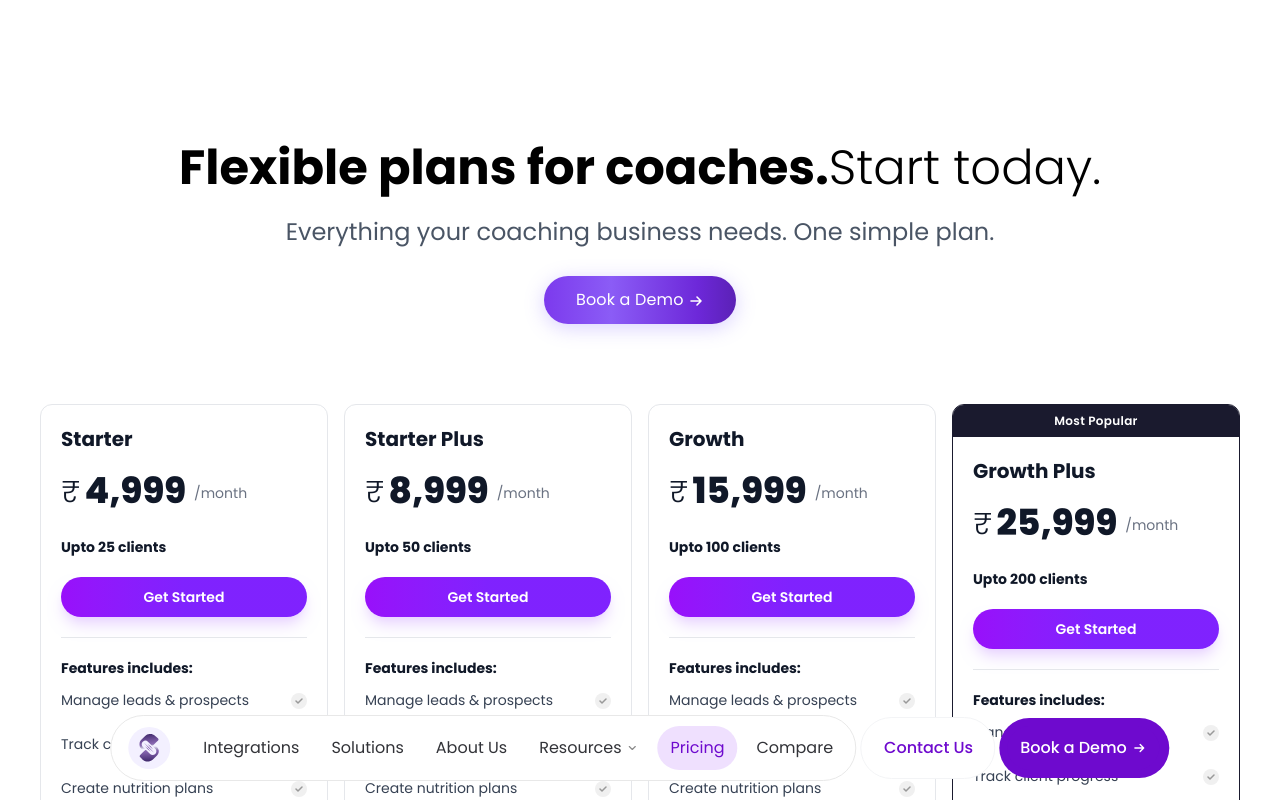
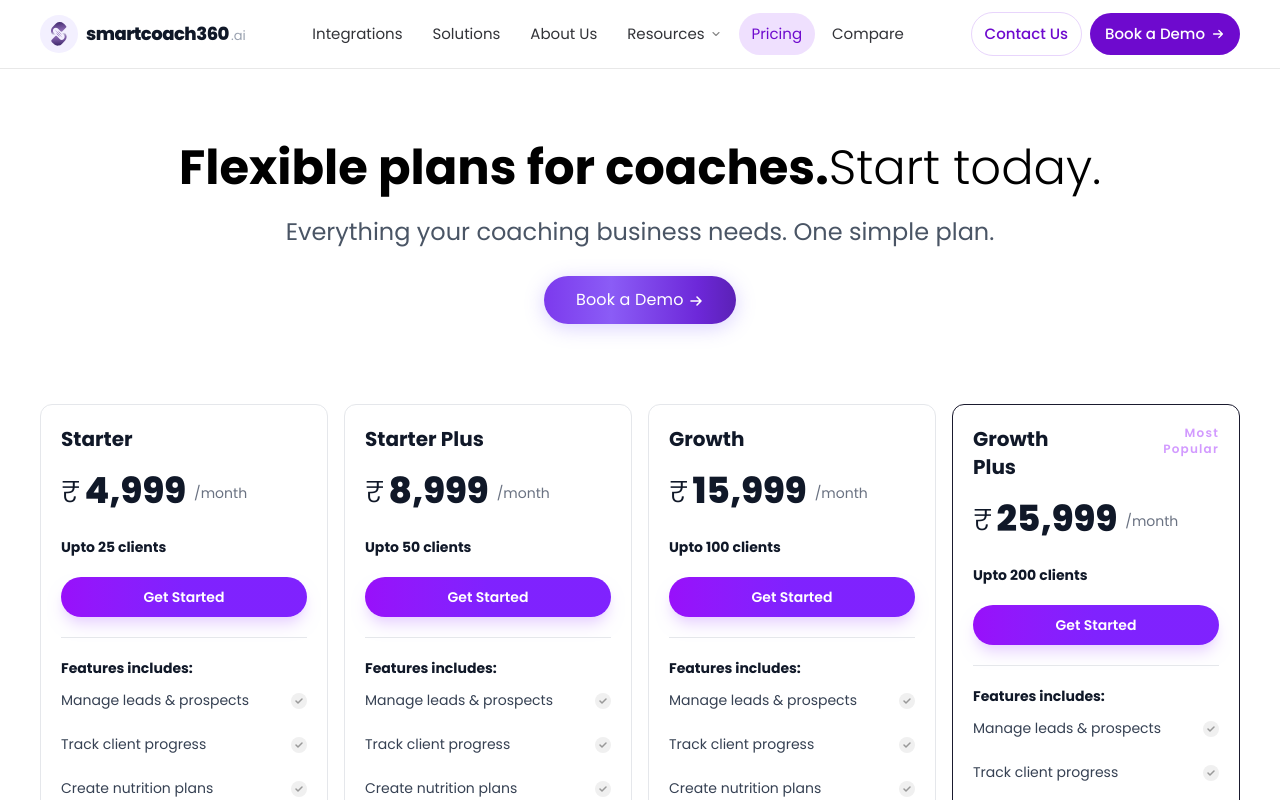
Before and after one commit to Suraj8517/smartcoach360-new-theme, a React (Vite) app: page /pricing in a window 1280 px wide. Shown: the top 800 px of the page. Built offline with nearby package versions, Linux system fonts and the light colour scheme.

Commit message:
new updates

```diff
--- a/src/components/Aboutus/AboutUsHero.jsx
+++ b/src/components/Aboutus/AboutUsHero.jsx
@@ -52,7 +52,7 @@ export default function AboutUsHero() {
               backgroundClip: "text",
             }}
           >
-           Built by Fitness Professionals,
+           Built by Health & Wellness Coaches,
           </span>
           <br className="hidden sm:block" /> for Fitness Professionals
         </h1>
--- a/src/components/Navbar.jsx
+++ b/src/components/Navbar.jsx
@@ -1,16 +1,6 @@
 import { useState, useEffect, useRef } from "react";
 import { useNavigate, useLocation } from "react-router-dom";
 import logo from "../assets/smartcoach360.svg";
-
-const NAV_ROUTES = {
-  Integrations: "/integrations",
-  Solutions: "/solutions",
-  "About Us": "/about-us",
-  Resources: "/resources",
-  Pricing: "/pricing",
-  Compare: "/compare",
-  "Contact Us": "/contact-us",
-};
 
 const MOBILE_ROUTES = {
   "About Us": "/about-us",
@@ -64,12 +54,7 @@ const RESOURCES_SUBMENU = [
   },
 ];
 
-const DesktopFloatingNav = ({ navigate, currentPath }) => {
-  const [resourcesOpen, setResourcesOpen] = useState(false);
-  const resourcesRef = useRef(null);
-  const timeoutRef = useRef(null);
-
-  const centerLinks = [
+const CENTER_LINKS = [
   { label: "Integrations", route: "/integrations" },
   { label: "Solutions", route: "/solutions" },
   { label: "About Us", route: "/about-us" },
@@ -77,6 +62,18 @@ const DesktopFloatingNav = ({ navigate, currentPath }) => {
   { label: "Pricing", route: "/pricing" },
   { label: "Compare", route: "/comparison" },
 ];
+
+// ─── Resources dropdown ────────────────────────────────────────────────────────
+
+function ResourcesDropdown({ currentPath, navigate, dropdownPos = "bottom" }) {
+  const [resourcesOpen, setResourcesOpen] = useState(false);
+  const timeoutRef = useRef(null);
+
+  const isResourcesActive =
+    currentPath === "/resources" ||
+    currentPath === "/blogs" ||
+    currentPath === "/success-stories" ||
+    currentPath === "/security";
 
   const handleMouseEnter = () => {
     clearTimeout(timeoutRef.current);
@@ -87,72 +84,55 @@ const DesktopFloatingNav = ({ navigate, currentPath }) => {
     timeoutRef.current = setTimeout(() => setResourcesOpen(false), 120);
   };
 
-  const isResourcesActive =
-    currentPath === "/resources" ||
-    currentPath === "/blogs" ||
-    currentPath === "/success-stories" ||
-    currentPath === "/security";
+  const isTop = dropdownPos === "top";
 
   return (
-    <div className="fixed bottom-3.5 left-1/2 -translate-x-1/2 z-[9999] flex items-center gap-1 rounded-full p-[5px] font-[Poppins] whitespace-nowrap">
-      <div className="flex items-center gap-1 bg-white rounded-full border border-[#e8e8e8] p-[5px] whitespace-nowrap">
-        <button
-          onClick={() => navigate("/")}
-          className="flex items-center gap-1.5 px-3 py-1.5 rounded-full bg-transparent border-none cursor-pointer flex-shrink-0"
-          aria-label="Home"
-        >
-          <div className="w-[42px] h-[42px] rounded-full bg-[#f3f0ff] flex items-center justify-center flex-shrink-0">
-            <img src={logo} alt="Logo" className="w-7 h-7 object-contain" />
-          </div>
-        </button>
-
-        <div className="flex items-center gap-1.5 px-1">
-          {centerLinks.map(({ label, route, hasSubmenu }) => {
-            const isActive = route ? currentPath === route : isResourcesActive;
-
-            if (hasSubmenu) {
-              return (
     <div
-                  key={label}
-                  ref={resourcesRef}
       className="relative"
       onMouseEnter={handleMouseEnter}
       onMouseLeave={handleMouseLeave}
     >
       <button
-                    className={`flex items-center gap-[5px] px-[13px] py-2.5 rounded-full text-base font-normal border-none cursor-pointer whitespace-nowrap transition-colors duration-150 font-[Poppins]
-                      ${isActive
+        className={`flex items-center gap-[5px] px-[13px] py-2.5 rounded-full text-[15px] font-normal border-none cursor-pointer whitespace-nowrap transition-colors duration-150 font-[Poppins]
+          ${isResourcesActive
             ? "text-[#6E0ACE] bg-[#EFE0FE]"
             : "text-[#323338] bg-transparent hover:text-[#6E0ACE] hover:bg-[#f9f5ff]"
           }`}
       >
-                    {label}
+        Resources
         <svg
           width="12" height="12" viewBox="0 0 24 24" fill="none"
           stroke="currentColor" strokeWidth="2.2" strokeLinecap="round" strokeLinejoin="round"
-                      className={`transition-transform duration-200 ${resourcesOpen ? "rotate-180" : "rotate-0"} ${isActive ? "text-[#6E0ACE]" : "text-[#888]"}`}
+          className={`transition-transform duration-200 ${resourcesOpen ? "rotate-180" : "rotate-0"} ${isResourcesActive ? "text-[#6E0ACE]" : "text-[#888]"}`}
         >
           <path d="M6 9l6 6 6-6" />
         </svg>
       </button>
 
       <div
-                    className={`absolute z-[10000] bottom-[calc(100%+12px)] left-1/2 -translate-x-1/2 bg-white border border-[#ede9fe] rounded-2xl shadow-[0_8px_32px_rgba(110,10,206,0.10),0_2px_8px_rgba(0,0,0,0.07)] p-2 min-w-[220px] flex flex-col gap-1 font-[Poppins] transition-all duration-[180ms] ease-in-out
+        className={`absolute z-[10000] left-1/2 -translate-x-1/2 bg-white border border-[#ede9fe] rounded-2xl shadow-[0_8px_32px_rgba(110,10,206,0.10),0_2px_8px_rgba(0,0,0,0.07)] p-2 min-w-[220px] flex flex-col gap-1 font-[Poppins] transition-all duration-[180ms] ease-in-out
+          ${isTop ? "bottom-[calc(100%+12px)]" : "top-[calc(100%+8px)]"}
           ${resourcesOpen
             ? "opacity-100 translate-y-0 pointer-events-auto"
-                        : "opacity-0 translate-y-1.5 pointer-events-none"
+            : `opacity-0 ${isTop ? "translate-y-1.5" : "-translate-y-1.5"} pointer-events-none`
           }`}
       >
+        {isTop ? (
           <div className="absolute -bottom-[7px] left-1/2 -translate-x-1/2 w-3.5 h-[7px] overflow-hidden">
             <div className="w-2.5 h-2.5 bg-white border border-[#ede9fe] rotate-45 mx-auto -mt-1.5" />
           </div>
+        ) : (
+          <div className="absolute -top-[7px] left-1/2 -translate-x-1/2 w-3.5 h-[7px] overflow-hidden rotate-180">
+            <div className="w-2.5 h-2.5 bg-white border border-[#ede9fe] rotate-45 mx-auto -mt-1.5" />
+          </div>
+        )}
 
         {RESOURCES_SUBMENU.map((item) => {
           const isSubActive = currentPath === item.route;
           return (
             <button
               key={item.label}
-                          onClick={() => { navigate(item.route); setResourcesOpen(false); }}
+              onClick={() => { navigate(item.route); }}
               className={`flex items-start gap-2.5 px-3 py-2.5 rounded-[10px] border-none cursor-pointer text-left transition-colors duration-[120ms] font-[Poppins]
                 ${isSubActive ? "bg-[#EFE0FE]" : "bg-transparent hover:bg-[#f9f5ff]"}`}
             >
@@ -175,11 +155,28 @@ const DesktopFloatingNav = ({ navigate, currentPath }) => {
   );
 }
 
+// ─── Shared nav links ──────────────────────────────────────────────────────────
+
+function NavLinks({ currentPath, navigate, dropdownPos = "bottom" }) {
+  return (
+    <>
+      {CENTER_LINKS.map(({ label, route, hasSubmenu }) => {
+        if (hasSubmenu) {
+          return (
+            <ResourcesDropdown
+              key={label}
+              currentPath={currentPath}
+              navigate={navigate}
+              dropdownPos={dropdownPos}
+            />
+          );
+        }
+        const isActive = currentPath === route;
         return (
           <button
             key={label}
             onClick={() => navigate(route)}
-                className={`px-[13px] py-2.5 rounded-full text-base font-normal border-none cursor-pointer whitespace-nowrap transition-colors duration-150 font-[Poppins]
+            className={`px-[13px] py-2.5 rounded-full text-[15px] font-normal border-none cursor-pointer whitespace-nowrap transition-colors duration-150 font-[Poppins]
               ${isActive
                 ? "text-[#6E0ACE] bg-[#EFE0FE]"
                 : "text-[#323338] bg-transparent hover:text-[#6E0ACE] hover:bg-[#f9f5ff]"
@@ -189,22 +186,112 @@ const DesktopFloatingNav = ({ navigate, currentPath }) => {
           </button>
         );
       })}
+    </>
+  );
+}
+
+// ─── Desktop Full-width bar (top of page) ─────────────────────────────────────
+
+const DesktopFullBar = ({ navigate, currentPath, visible }) => (
+  <div
+    className={`fixed top-0 left-0 right-0 z-[9999] w-full bg-white border-b border-[#e8e8e8] font-[Poppins]
+      transition-all duration-300 ease-in-out
+      ${visible
+        ? "opacity-100 pointer-events-auto translate-y-0"
+        : "opacity-0 pointer-events-none -translate-y-full"
+      }`}
+  >
+    <div className="max-w-[1400px] mx-auto px-6 xl:px-10 2xl:px-16 flex items-center justify-between h-[68px]">
+
+      <button
+        onClick={() => navigate("/")}
+        className="flex items-center gap-2 bg-transparent border-none cursor-pointer flex-shrink-0"
+        aria-label="Home"
+      >
+        <div className="w-[38px] h-[38px] rounded-full bg-[#f3f0ff] flex items-center justify-center flex-shrink-0">
+          <img src={logo} alt="Logo" className="w-6 h-6 object-contain" />
+        </div>
+        <div className="flex items-baseline">
+          <span className="text-[18px] font-extrabold text-gray-900 tracking-[-0.5px] leading-none">
+            smartcoach360
+          </span>
+          <span className="text-[13px] font-normal text-gray-400 ml-[2px] leading-none">
+            .ai
+          </span>
+        </div>
+      </button>
+
+      <div className="flex items-center gap-1">
+        <NavLinks currentPath={currentPath} navigate={navigate} dropdownPos="bottom" />
+      </div>
+
+      <div className="flex items-center gap-2 flex-shrink-0">
+        <button
+          onClick={() => navigate("/contact-us")}
+          className="px-[13px] py-2.5 rounded-full text-[15px] font-medium text-[#6E0ACE] bg-white border border-[#e8d5fc] cursor-pointer whitespace-nowrap font-[Poppins] transition-colors duration-150 hover:bg-[#EFE0FE]"
+        >
+          Contact Us
+        </button>
+        <button
+          onClick={() => window.open(url, "_blank")}
+          className="flex items-center gap-1.5 px-[15px] py-2.5 rounded-full text-[15px] font-medium text-white bg-[#6E0ACE] border-none cursor-pointer whitespace-nowrap font-[Poppins] transition-colors duration-150 hover:bg-[#9631F5]"
+        >
+          Book a Demo
+          <svg width="14" height="14" viewBox="0 0 16 16" fill="none" aria-hidden="true">
+            <path d="M3 8h10M9 4l4 4-4 4" stroke="#ffffff" strokeWidth="1.6" strokeLinecap="round" strokeLinejoin="round" />
+          </svg>
+        </button>
+      </div>
+
+    </div>
+  </div>
+);
+
+// ─── Desktop Floating pill (on scroll) ────────────────────────────────────────
+
+const DesktopFloatingNav = ({ navigate, currentPath, visible }) => (
+  <div
+    className={`fixed z-[9999] flex items-center gap-1 font-[Poppins] whitespace-nowrap
+      transition-all duration-300 ease-in-out
+      ${visible
+        ? "opacity-100 pointer-events-auto"
+        : "opacity-0 pointer-events-none"
+      }`}
+    style={{
+      top: "14px",
+      left: "50%",
+      transform: `translateX(-50%) translateY(${visible ? "0px" : "-12px"})`,
+    }}
+  >
+    <div className="flex items-center gap-1 bg-white rounded-full border border-[#e8e8e8] shadow-[0_4px_24px_rgba(0,0,0,0.10)] p-[5px] whitespace-nowrap">
+      <button
+        onClick={() => navigate("/")}
+        className="flex items-center gap-1.5 px-3 py-1.5 rounded-full bg-transparent border-none cursor-pointer flex-shrink-0"
+        aria-label="Home"
+      >
+        <div className="w-[42px] h-[42px] rounded-full bg-[#f3f0ff] flex items-center justify-center flex-shrink-0">
+          <img src={logo} alt="Logo" className="w-7 h-7 object-contain" />
+        </div>
+      </button>
+
+      <div className="flex items-center gap-1.5 px-1">
+        <NavLinks currentPath={currentPath} navigate={navigate} dropdownPos="bottom" />
       </div>
     </div>
 
-      <div className="bg-white border border-gray-100 rounded-full flex items-center gap-2 px-2 py-2">
+    <div className="bg-white border border-gray-100 rounded-full shadow-[0_4px_24px_rgba(0,0,0,0.08)] flex items-center px-2 py-2">
       <button
         onClick={() => navigate("/contact-us")}
-          className="px-[13px] py-2.5 rounded-full text-base font-medium text-[#6E0ACE] bg-white border-none cursor-pointer whitespace-nowrap flex-shrink-0 font-[Poppins] transition-colors duration-150 hover:bg-[#EFE0FE] ml-0.5"
+        className="px-[13px] py-2.5 rounded-full text-base font-medium text-[#6E0ACE] bg-white border-none cursor-pointer whitespace-nowrap flex-shrink-0 font-[Poppins] transition-colors duration-150 hover:bg-[#EFE0FE]"
       >
         Contact Us
       </button>
     </div>
 
-      <div className="bg-[#6E0ACE] rounded-full flex items-center gap-2 px-2 py-2">
+    <div className="bg-[#6E0ACE] rounded-full shadow-[0_4px_24px_rgba(110,10,206,0.25)] flex items-center px-2 py-2">
       <button
         onClick={() => window.open(url, "_blank")}
-          className="flex items-center gap-1.5 px-[13px] py-2.5 rounded-full text-base font-medium text-white bg-[#6E0ACE] border-none cursor-pointer whitespace-nowrap flex-shrink-0 font-[Poppins] transition-colors duration-150 hover:bg-[#9631F5] mr-0.5"
+        className="flex items-center gap-1.5 px-[13px] py-2.5 rounded-full text-base font-medium text-white bg-[#6E0ACE] border-none cursor-pointer whitespace-nowrap flex-shrink-0 font-[Poppins] transition-colors duration-150 hover:bg-[#9631F5]"
       >
         Book a Demo
         <svg width="14" height="14" viewBox="0 0 16 16" fill="none" aria-hidden="true">
@@ -214,7 +301,8 @@ const DesktopFloatingNav = ({ navigate, currentPath }) => {
     </div>
   </div>
 );
-};
+
+// ─── Mobile Menu (unchanged) ───────────────────────────────────────────────────
 
 const MobileMenu = ({ open, navigate, onClose, currentPath }) => {
   const [resourcesExpanded, setResourcesExpanded] = useState(false);
@@ -343,6 +431,8 @@ const MobileMenu = ({ open, navigate, onClose, currentPath }) => {
   );
 };
 
+// ─── Main Export ───────────────────────────────────────────────────────────────
+
 export default function Navbar() {
   const navigate = useNavigate();
   const location = useLocation();
@@ -352,7 +442,7 @@ export default function Navbar() {
   const currentPath = location.pathname;
 
   useEffect(() => {
-    const onScroll = () => setScrolled(window.scrollY > 12);
+    const onScroll = () => setScrolled(window.scrollY > 60);
     window.addEventListener("scroll", onScroll, { passive: true });
     return () => window.removeEventListener("scroll", onScroll);
   }, []);
@@ -363,6 +453,7 @@ export default function Navbar() {
 
   return (
     <>
+      {/* ── Mobile (unchanged) ── */}
       <nav
         className={`fixed left-0 right-0 z-[200] w-full bg-white xl:hidden top-0
           ${scrolled ? "shadow-[0_2px_20px_rgba(0,0,0,0.12)]" : ""}`}
@@ -406,8 +497,18 @@ export default function Navbar() {
         />
       </nav>
 
+      {/* ── Desktop: both layers always rendered, toggled by scroll ── */}
       <div className="hidden xl:block">
-        <DesktopFloatingNav navigate={navigate} currentPath={currentPath} />
+        <DesktopFullBar
+          navigate={navigate}
+          currentPath={currentPath}
+          visible={!scrolled}
+        />
+        <DesktopFloatingNav
+          navigate={navigate}
+          currentPath={currentPath}
+          visible={scrolled}
+        />
       </div>
     </>
   );
--- a/src/components/Pricing/MobileAppDetails.jsx
+++ b/src/components/Pricing/MobileAppDetails.jsx
@@ -18,7 +18,7 @@ const trackers = [
 
 export default function AppSection() {
   return (
-    <section className="bg-white py-4 px-4 sm:px-8 lg:px-16 overflow-hidden">
+    <section className="bg-white px-4 sm:px-8 lg:px-16 overflow-hidden">
       <div className="max-w-7xl mx-auto flex flex-col lg:flex-row items-center gap-12 lg:gap-0">
 
         {/* Left: Text Content */}
--- a/src/components/Pricing/PricingFeatureDetails.jsx
+++ b/src/components/Pricing/PricingFeatureDetails.jsx
@@ -218,7 +218,7 @@ export default function CustomersSection() {
   }, []);
 
   return (
-    <section className="py-28 font-sans">
+    <section className="pb-8 pt-18 font-sans">
       <style>{`
         .customers-swiper {
           cursor: grab;
--- a/src/components/Pricing/PricingTable.jsx
+++ b/src/components/Pricing/PricingTable.jsx
@@ -70,20 +70,22 @@ const plans = [
 /* ── Vertical plan card ── */
 function PlanCard({ plan }) {
   return (
+
     <div
       className={`relative flex flex-col bg-white rounded-xl border overflow-hidden h-full ${
         plan.popular ? "border-[#1a1a2e]" : "border-gray-200"
       }`}
     >
-      {plan.popular && (
-        <div className="bg-[#1a1a2e] text-white text-xs font-semibold text-center py-2 tracking-wide">
-          Most Popular
-        </div>
-      )}
 
       <div className="p-5 flex flex-col gap-3">
+        <div className="flex ">
         <h2 className="text-xl font-bold text-gray-900 pb-2">{plan.name}</h2>
-
+ {plan.popular && (
+  <div className="ml-8 text-purple-500 text-xs font-semibold text-end tracking-widest animate-pulse">
+  Most Popular
+  </div>
+)}
+      </div>
         {plan.price ? (
           <div className="flex items-start gap-1">
             <span className="text-3xl font-thin text-gray-900 leading-none mt-1">₹</span>
@@ -218,7 +220,7 @@ const ProPlan = plans.find((p) => p.name === "Pro");
 
 export default function PricingTable() {
   return (
-    <div className="bg-white min-h-screen px-4 pb-36">
+    <div className="bg-white min-h-screen px-4 pb-16">
       <div className="2xl:max-w-[1600px] max-w-[1200px] mx-auto">
 
         <div className="grid grid-cols-1 sm:grid-cols-2 md:grid-cols-2 lg:grid-cols-2 xl:grid-cols-4 2xl:grid-cols-5 gap-4">
```
Also changed, not shown: src/assets/pricing/mockup.png. Lines whose indentation alone changed are shown as unchanged.
